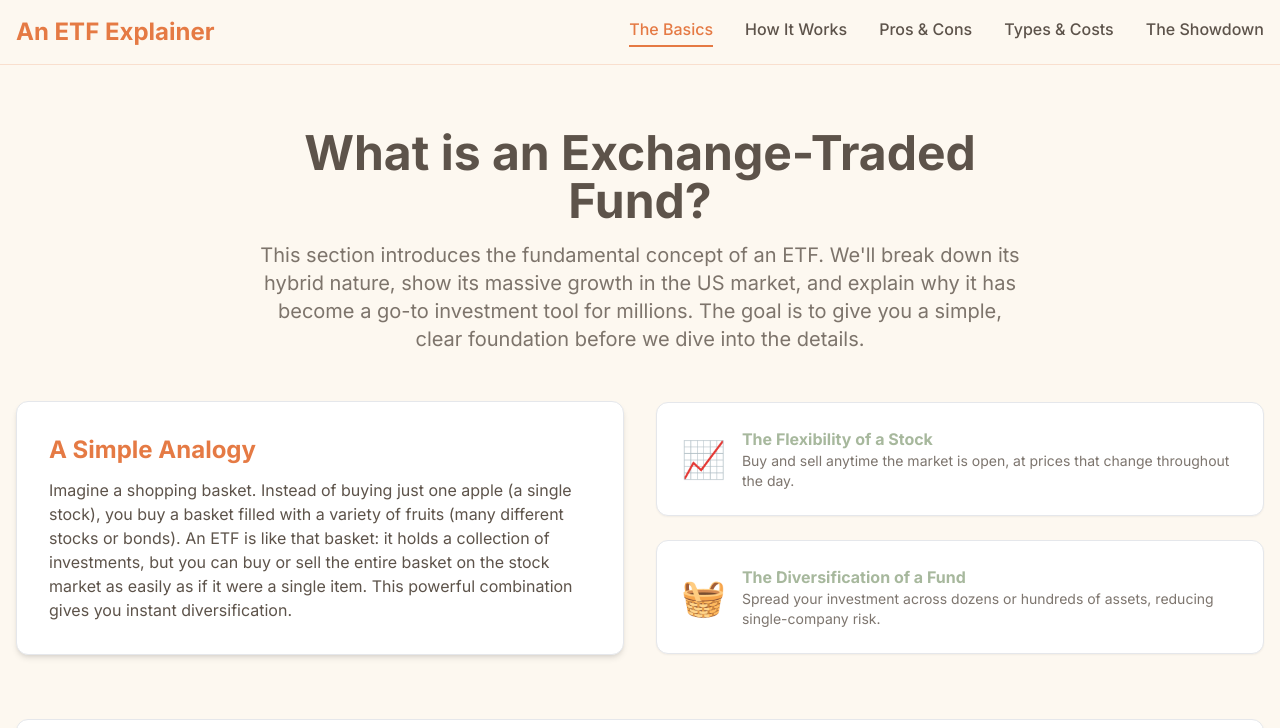
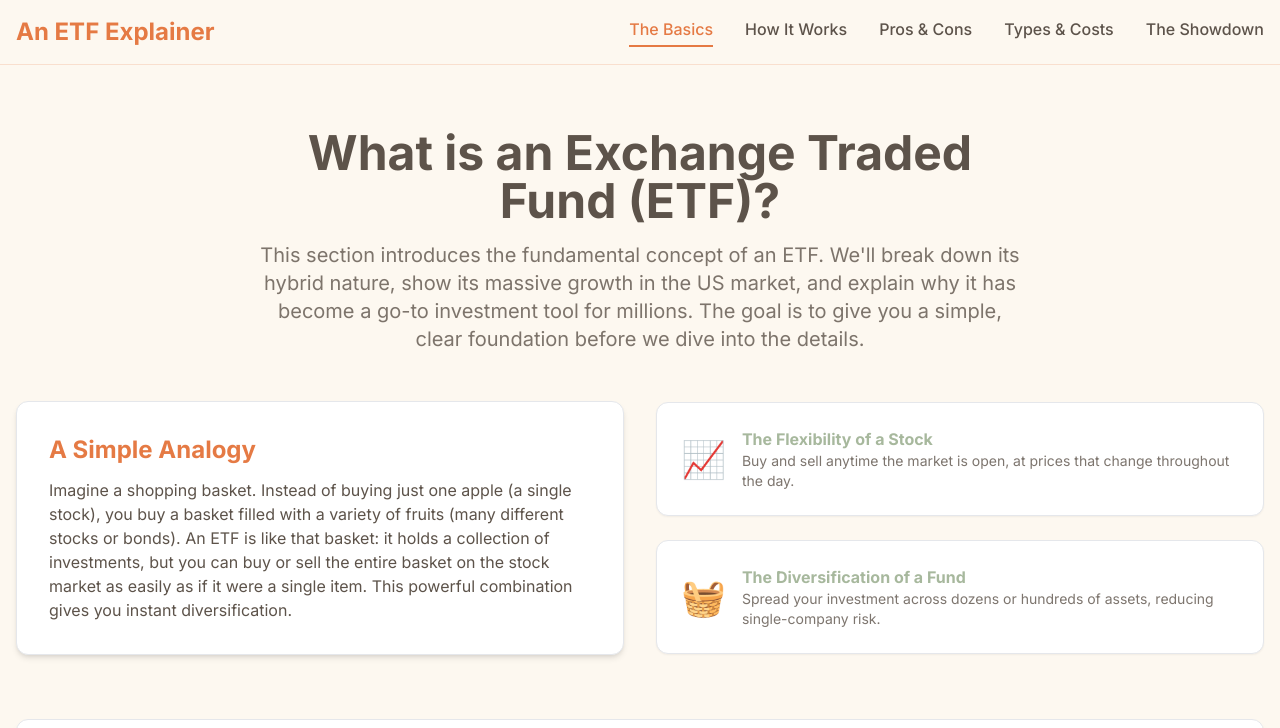
Before and after one commit to yyyprojects/etf3, a plain HTML site: page index.html in a window 1280 px wide. Shown: the top 728 px of the page. Drawn offline with nearby package versions, Linux system fonts and the light colour scheme.

Commit message:
Update index.html

```diff
--- a/index.html
+++ b/index.html
@@ -82,7 +82,7 @@
 
         <section id="what-is-an-etf" class="min-h-screen pt-20 -mt-20">
             <div class="text-center max-w-3xl mx-auto">
-                <h2 class="text-4xl md:text-5xl font-bold text-[#5D534A] mb-4">What is an Exchange-Traded Fund?</h2>
+                <h2 class="text-4xl md:text-5xl font-bold text-[#5D534A] mb-4">What is an Exchange Traded Fund (ETF)?</h2>
                 <p class="text-lg md:text-xl text-[#5D534A]/80 mb-12">This section introduces the fundamental concept of an ETF. We'll break down its hybrid nature, show its massive growth in the US market, and explain why it has become a go-to investment tool for millions. The goal is to give you a simple, clear foundation before we dive into the details.</p>
             </div>
 
```
